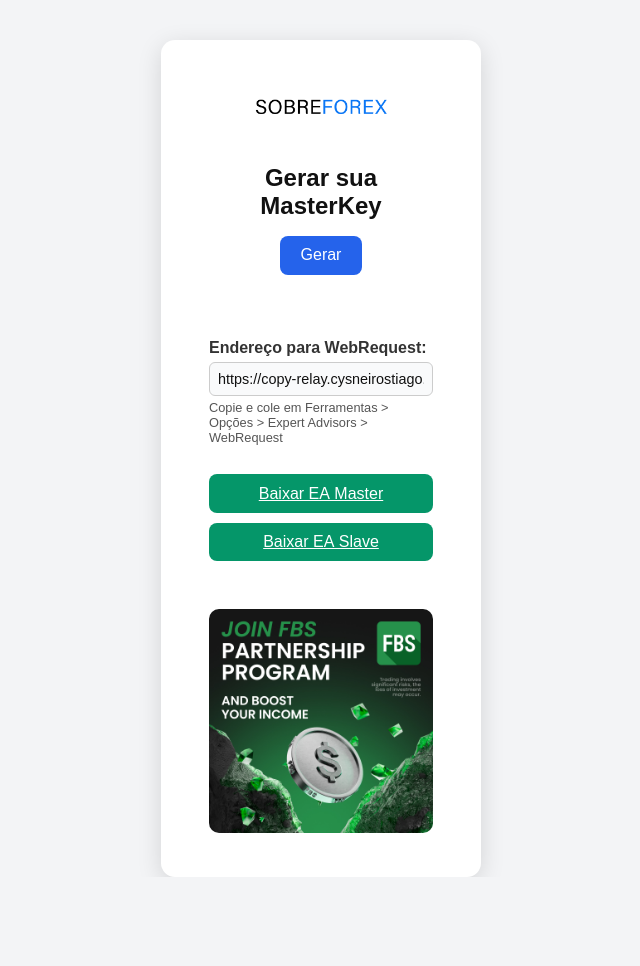
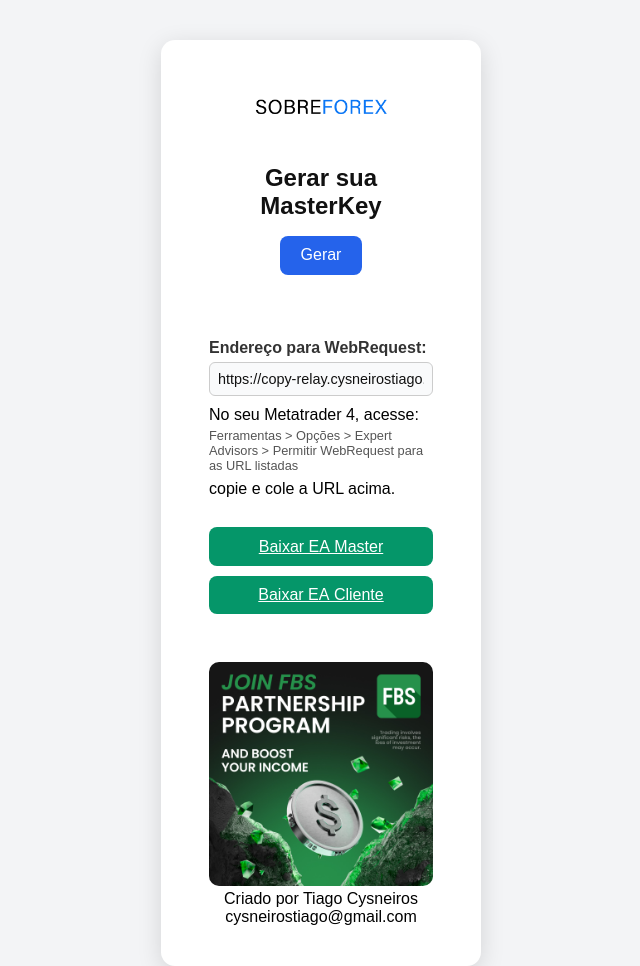
Before and after one commit to Tiagocys/copy-relay, a plain HTML site: page index.html in a window 1280 px wide. Shown: the whole page, without its empty margins (319-959 px from the left). Before the commit the page ends 877 px from the top, so only its background shows below. Drawn offline with Linux system fonts and the light colour scheme.

Commit message:
Add files via upload

```diff
--- a/index.html
+++ b/index.html
@@ -21,19 +21,23 @@
         <input id="wl-link" type="text" readonly
                value="https://copy-relay.cysneirostiago.workers.dev"
         />
-        <small>Copie e cole em Ferramentas &gt; Opções &gt; Expert Advisors &gt; WebRequest</small>
+        <p style="margin-top: 10px">No seu Metatrader 4, acesse:</p>
+        <small>Ferramentas &gt; Opções &gt; Expert Advisors &gt; Permitir WebRequest para as URL listadas</small>
+        <p style="margin-top: 7px">copie e cole a URL acima.</p>
       </div>
 
       <!-- downloads -->
       <div class="downloads">
         <a href="ea/copyMaster.ex4" download class="btn dl">Baixar EA Master</a>
-        <a href="ea/copySlave.ex4"  download class="btn dl">Baixar EA Slave</a>
+        <a href="ea/copySlave.ex4"  download class="btn dl">Baixar EA Cliente</a>
       </div>
 
       <!-- banner FBS -->
       <a href="https://fbs.partners?ibl=936326&ibp=7209644" target="_blank">
         <img src="img/fbs.jpg" alt="Abra sua conta FBS" class="banner" />
       </a>
+      <p>Criado por Tiago Cysneiros</p>
+      <p>cysneirostiago@gmail.com</p>
     </main>
 
     <script src="script.js"></script>
```
